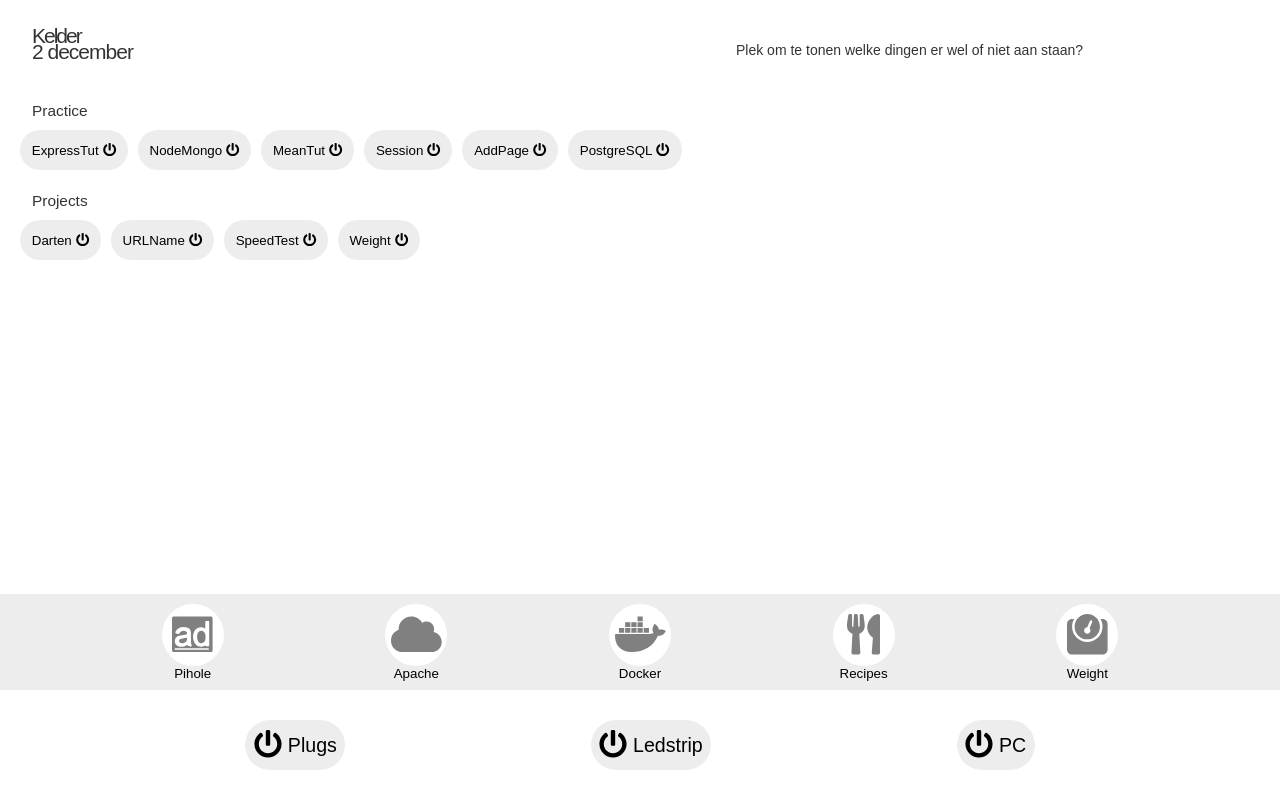
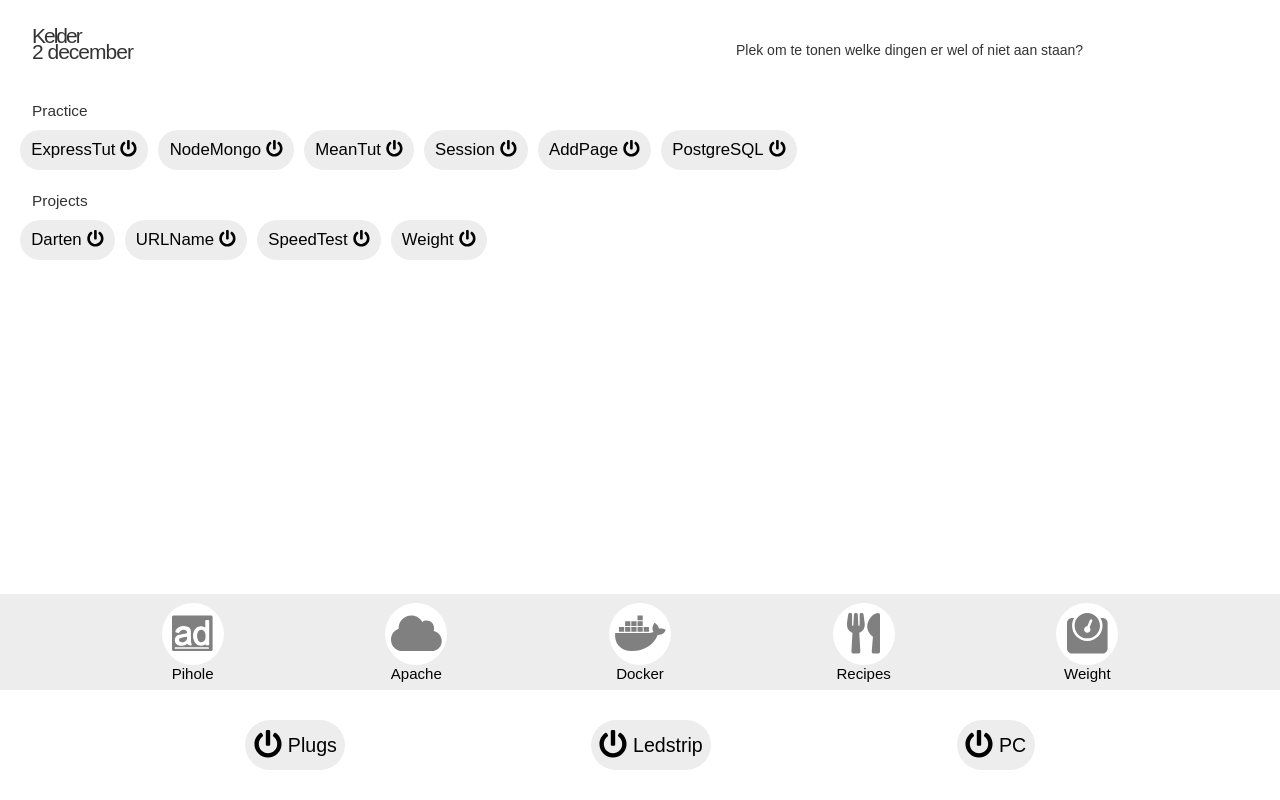
Before and after one commit to ASdeWekker/kelder, a React (Create React App) app: page / in a window 1280 px wide. Built offline with nearby package versions, Linux system fonts and the light colour scheme.

Commit message:
finished restyling the buttons

```diff
--- a/src/index.css
+++ b/src/index.css
@@ -13,6 +13,7 @@ html, body, #root, .App {
 button {
   background: none;
   border: none;
+  font-family: Arial, sans-serif;
   padding: 0;
 }
 
@@ -97,17 +98,18 @@ html body #root .App .body .container--wrapper--button {
   background: #ededed;
   border-radius: 20px;
   display: inline-block;
-  font-size: 16.8px;
   margin-right: 10px;
-  padding: 0.6em 0.7em;
+  padding: 0.7em 0.8em;
 }
 html body #root .App .body .container--wrapper--button:first-child {
   margin-left: 20px;
 }
 html body #root .App .body .container--wrapper--button--link {
+  font-size: 1.2em;
   margin: 0;
 }
 html body #root .App .body .container--wrapper--button--toggle {
+  font-size: 1.2em;
   margin-left: 0.3em;
 }
 html body #root .App .body .container.projects {
@@ -149,6 +151,7 @@ html body #root .App .bottom .most-used-places .container--button--circle {
   width: 62px;
 }
 html body #root .App .bottom .most-used-places .container--button--text {
+  font-size: 1.13em;
   margin: 0;
   text-align: center;
   width: 62px;
--- a/src/index.sass
+++ b/src/index.sass
@@ -27,6 +27,7 @@ html, body, #root, .App
 button
 	background: none
 	border: none
+	font-family: Arial, sans-serif
 	padding: 0
 
 
@@ -115,17 +116,18 @@ html
 								background: $bg-alt
 								border-radius: 20px
 								display: inline-block
-								font-size: 16.8px //1.2em
 								margin-right: 10px
-								padding: 0.6em 0.7em
+								padding: 0.7em 0.8em
 
 								&:first-child
 									margin-left: 20px
 
 								&--link
+									font-size: 1.2em
 									margin: 0
 
 								&--toggle
+									font-size: 1.2em
 									margin-left: 0.3em
 
 					.container.projects
@@ -167,6 +169,7 @@ html
 									width: 62px
 
 								&--text
+									font-size: 1.13em //Gives a computed size of 14px
 									margin: 0
 									text-align: center
 									width: 62px
```
Also changed, not shown: 1 other file (tests, documents, lock files or other folders).
